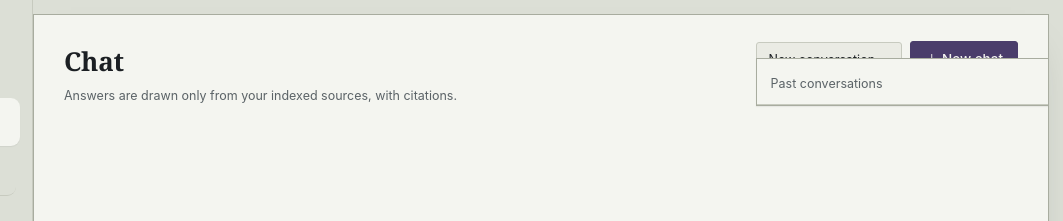
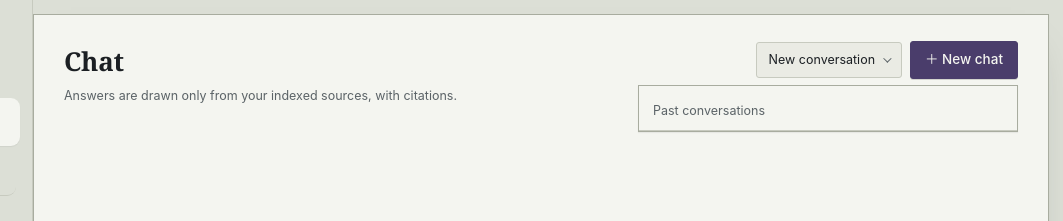
Before and after one commit to dtduc-git/ragdesk, a website built with Vite: page desktop/index.html in a window 1280 px wide. Both pictures are taken after a click on the button "New conversation". Shown: the top 221 px of the page, 217-1280 px from the left. Built offline with nearby package versions, Linux system fonts and the light colour scheme; files whose address does not match are found by name.

Commit message:
Sources cards share a row height; the history dropdown is not clipped
- equal-height cards per row (align-items: stretch) with content pinned to
  the top (align-content: start), and one button convention inside cards:
  form submits stretch like GitHub/Confluence already did.
- the conversation dropdown was positioned off an unpositioned ancestor
  inside a panel with overflow: hidden, so it hung over the sheet edge and
  its last rows were cut. It now anchors to the tools row (relative), right
  aligned, scrolls at 52vh — and the chat panel no longer clips overlays.

```diff
--- a/desktop/src/styles.css
+++ b/desktop/src/styles.css
@@ -305,7 +305,7 @@ kbd {
   display: grid;
   grid-template-rows: auto 1fr auto;
   gap: 18px;
-  overflow: hidden;
+  overflow: visible; /* the conversation dropdown hangs outside the sheet */
 }
 
 .panel-head {
@@ -340,6 +340,7 @@ kbd {
 /* --- chat tools ------------------------------------------------------------- */
 
 .chat-tools {
+  position: relative;
   display: flex;
   gap: 8px;
   align-items: center;
@@ -378,11 +379,12 @@ kbd {
 
 .chat-history-panel {
   position: absolute;
-  z-index: 30;
-  min-width: 320px;
-  max-width: 420px;
-  max-height: 50vh;
-  margin-top: 44px;
+  top: 100%;
+  right: 0;
+  z-index: 40;
+  width: 380px;
+  max-height: min(52vh, 460px);
+  margin-top: 6px;
   overflow-y: auto;
   background: var(--sheet);
   border: 1px solid var(--rule-strong);
@@ -863,7 +865,6 @@ kbd {
   gap: 9px;
 }
 
-.stack > .btn,
 .stack > .button-row {
   justify-self: start;
 }
@@ -951,12 +952,13 @@ textarea::placeholder {
   grid-template-columns: repeat(auto-fill, minmax(330px, 1fr));
   gap: 16px;
   margin-top: 18px;
-  align-items: start;
+  align-items: stretch; /* one row, one box height, whatever the content */
 }
 
 .source-card {
   display: grid;
   gap: 10px;
+  align-content: start; /* stretch the box, not the gaps inside it */
   padding: 14px 16px 16px;
   background: var(--card);
   border: 1px solid var(--rule);
```
